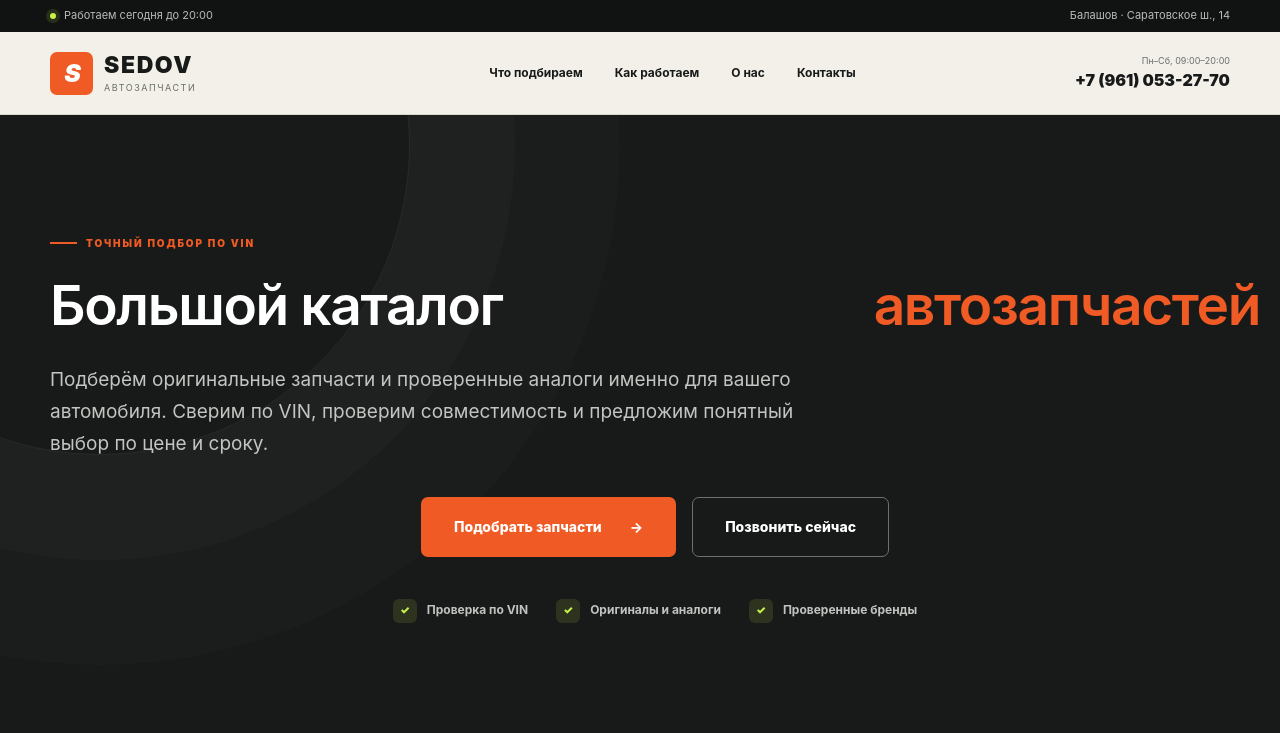
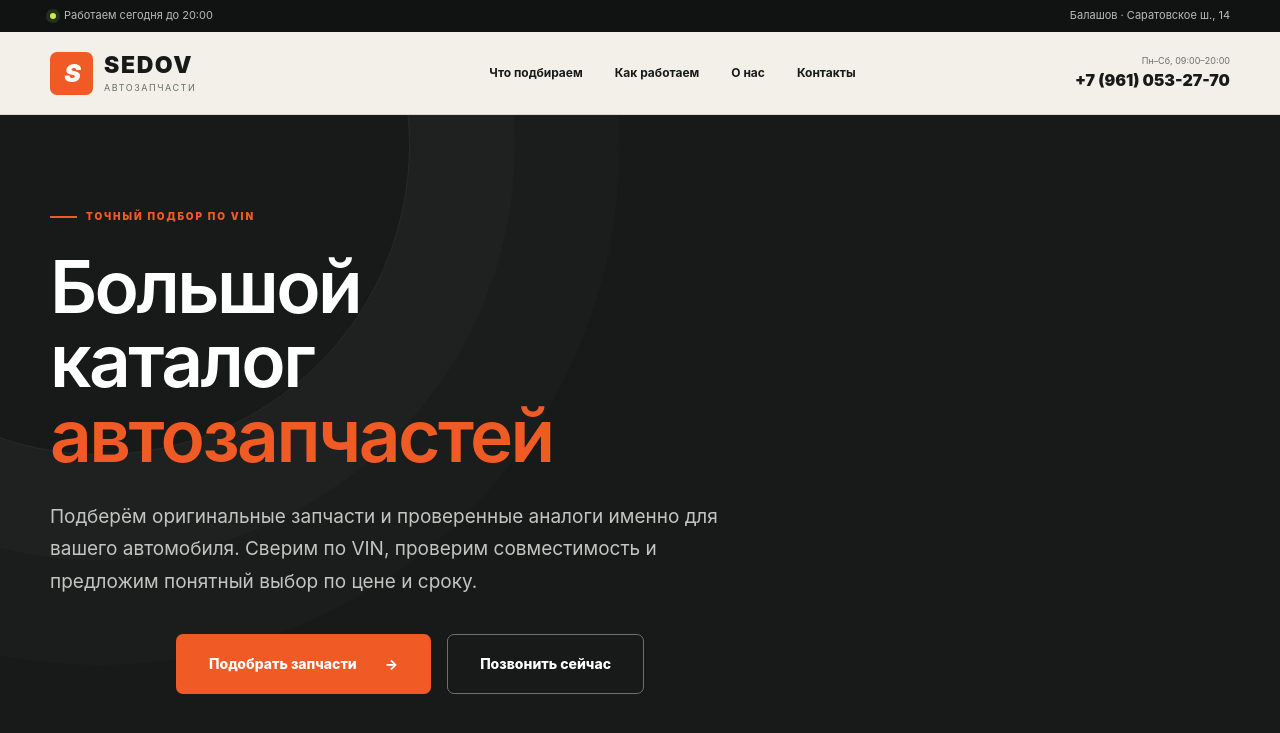
Before and after one commit to dkomandin47-lang/sedov, a Next.js app: page / in a window 1280 px wide. Shown: the top 733 px of the page. Built offline with nearby package versions, Linux system fonts and the light colour scheme.

Commit message:
style: stack hero headline content

```diff
--- a/app/globals.css
+++ b/app/globals.css
@@ -58,12 +58,13 @@ p, li, small { text-wrap: pretty; }
 
 .hero { position: relative; overflow: hidden; background: var(--ink); color: white; }
 .hero::before { content: ""; position: absolute; top: -280px; left: -210px; width: 620px; height: 620px; border: 1px solid rgba(255,255,255,.07); border-radius: 50%; box-shadow: 0 0 0 105px rgba(255,255,255,.018), 0 0 0 210px rgba(255,255,255,.012); }
-.hero-layout { width: calc(100% - max(20px, calc((100% - 1180px) / 2))); min-height: 620px; display: flex; align-items: center; margin-right: 0; margin-left: max(20px, calc((100% - 1180px) / 2)); padding: 86px 20px 86px 0; }
-.hero-content { width: 100%; position: relative; z-index: 2; }
+.hero-layout { width: min(1180px, calc(100% - 40px)); min-height: 650px; display: flex; align-items: center; margin: 0 auto; padding-block: 86px; }
+.hero-content { width: 100%; max-width: 720px; position: relative; z-index: 2; }
 .eyebrow { display: inline-flex; align-items: center; gap: 9px; color: var(--orange); font-size: 10px; font-weight: 900; text-transform: uppercase; letter-spacing: .19em; }
 .eyebrow::before { content: ""; width: 27px; height: 2px; background: currentColor; }
 .eyebrow.dark { color: var(--orange-dark); }
-.hero h1 { width: 100%; display: flex; align-items: baseline; justify-content: space-between; gap: 32px; margin: 25px 0 28px; font-size: clamp(48px, 4.3vw, 68px); line-height: 1.08; font-weight: 600; letter-spacing: -.025em; white-space: nowrap; }
+.hero h1 { width: 100%; display: block; margin: 25px 0 28px; font-size: clamp(56px, 5.7vw, 78px); line-height: 1.02; font-weight: 600; letter-spacing: -.035em; white-space: normal; }
+.hero h1 span, .hero h1 em { display: block; }
 .hero h1 em { color: var(--orange); font-style: normal; }
 .hero-lead { max-width: 790px; margin: 0; color: #c2c6c2; font-size: 19px; line-height: 1.7; }
 .hero-actions, .contact-actions { display: flex; align-items: center; gap: 16px; margin-top: 36px; }
--- a/app/page.tsx
+++ b/app/page.tsx
@@ -69,7 +69,7 @@ export default function Home() {
         <div className="container hero-layout">
           <div className="hero-content">
             <span className="eyebrow">Точный подбор по VIN</span>
-            <h1><span>Большой каталог</span><em>автозапчастей</em></h1>
+            <h1><span>Большой</span><span>каталог</span><em>автозапчастей</em></h1>
             <p className="hero-lead">Подберём оригинальные запчасти и проверенные аналоги именно для вашего автомобиля. Сверим по VIN, проверим совместимость и предложим понятный выбор по цене и сроку.</p>
             <div className="hero-actions">
               <a className="button button-primary" href="#request">Подобрать запчасти <span>→</span></a>
```
